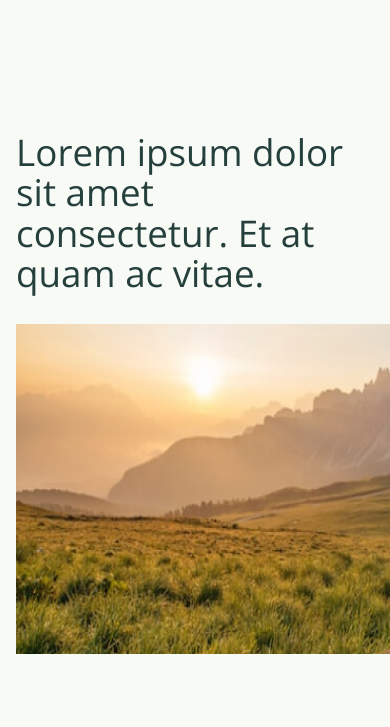
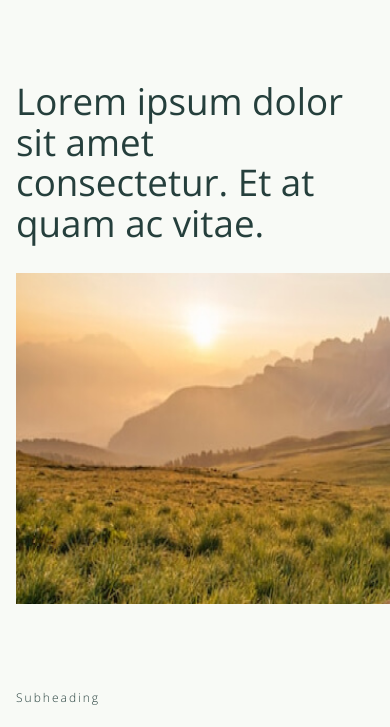
Before and after one commit to dwhenson/framework-assessment, a website built with Vite: page index.html in a window 390 px wide. Shown: the part 69-796 px from the top of the page. Built offline with nearby package versions, Linux system fonts and the light colour scheme.

Commit message:
🐛 FIX:  responsive section spacing

```diff
--- a/scss/composition/_flow-region.scss
+++ b/scss/composition/_flow-region.scss
@@ -1,5 +1,5 @@
 @use "../abstracts" as *;
 
 :where(body, .flow-region) > * + * {
-  margin-block-start: var(--flow-region, calc(var(--space-3xl) * 1.5));
+  margin-block-start: max(10vh, var(--space-l));
 }
```
